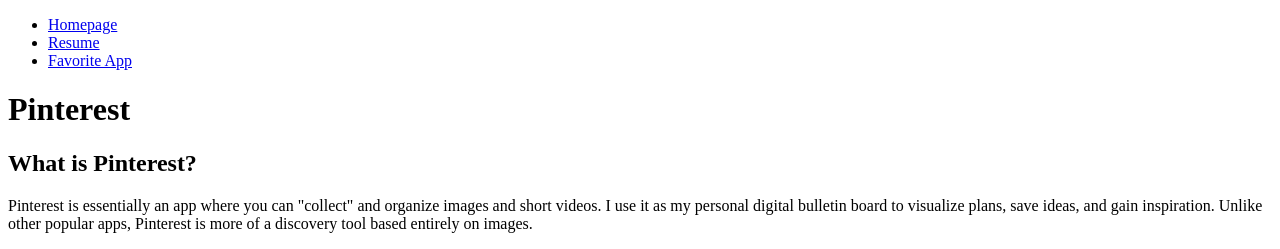
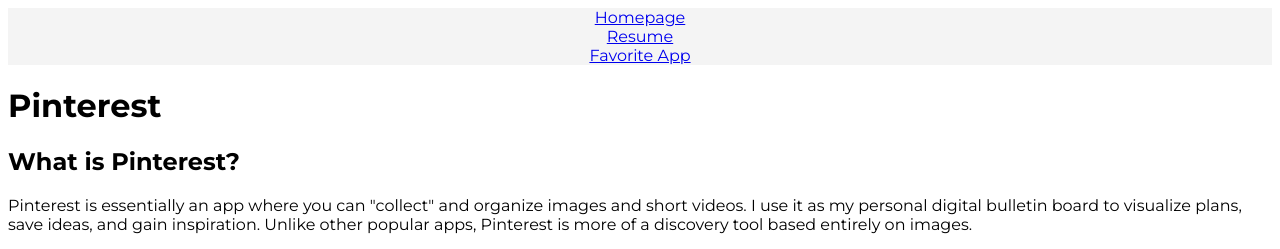
Before and after one commit to fpatel4/fpatel4.github.io, a plain HTML site: page projects/Project2/favorite-app.html in a window 1280 px wide. Shown: the top 249 px of the page. Drawn offline with Linux system fonts and the light colour scheme.

Commit message:
Created CSS files

```diff
--- a/projects/Project2/favorite-app.html
+++ b/projects/Project2/favorite-app.html
@@ -4,6 +4,7 @@
 <head>
 	<meta charset="UTF-8">
 	<meta name="viewport" content="width=device-width, initial-scale=1">
+  <link rel="stylesheet" href="favorite_app_style.css">
 
 	<title>Favorite App</title>
 </head>
--- /dev/null
+++ b/projects/Project2/favorite_app_style.css
@@ -0,0 +1,16 @@
+@import url('https://fonts.googleapis.com/css2?family=Montserrat:ital,wght@0,100..900;1,100..900&display=swap');
+
+body {
+    font-family: 'Montserrat', Arial, sans-serif;
+}
+
+nav {
+    background-color: #f4f4f4;
+}
+
+nav ul {
+    list-style: none;
+    padding: 0;
+    margin: 0;
+    text-align: center;
+}
--- /dev/null
+++ b/projects/Project2/index_style.css
@@ -0,0 +1,16 @@
+@import url('https://fonts.googleapis.com/css2?family=Montserrat:ital,wght@0,100..900;1,100..900&display=swap');
+
+body {
+    font-family: 'Montserrat', Arial, sans-serif;
+}
+
+nav {
+    background-color: #f4f4f4;
+}
+
+nav ul {
+    list-style: none;
+    padding: 0;
+    margin: 0;
+    text-align: center;
+}
--- /dev/null
+++ b/projects/Project2/resume_style.css
@@ -0,0 +1,16 @@
+@import url('https://fonts.googleapis.com/css2?family=Montserrat:ital,wght@0,100..900;1,100..900&display=swap');
+
+body {
+    font-family: 'Montserrat', Arial, sans-serif;
+}
+
+nav {
+    background-color: #f4f4f4;
+}
+
+nav ul {
+    list-style: none;
+    padding: 0;
+    margin: 0;
+    text-align: center;
+}
```
Also changed, not shown: projects/Project2/index.html (+1 -0 lines), projects/Project2/resume.html (+1 -0 lines).
